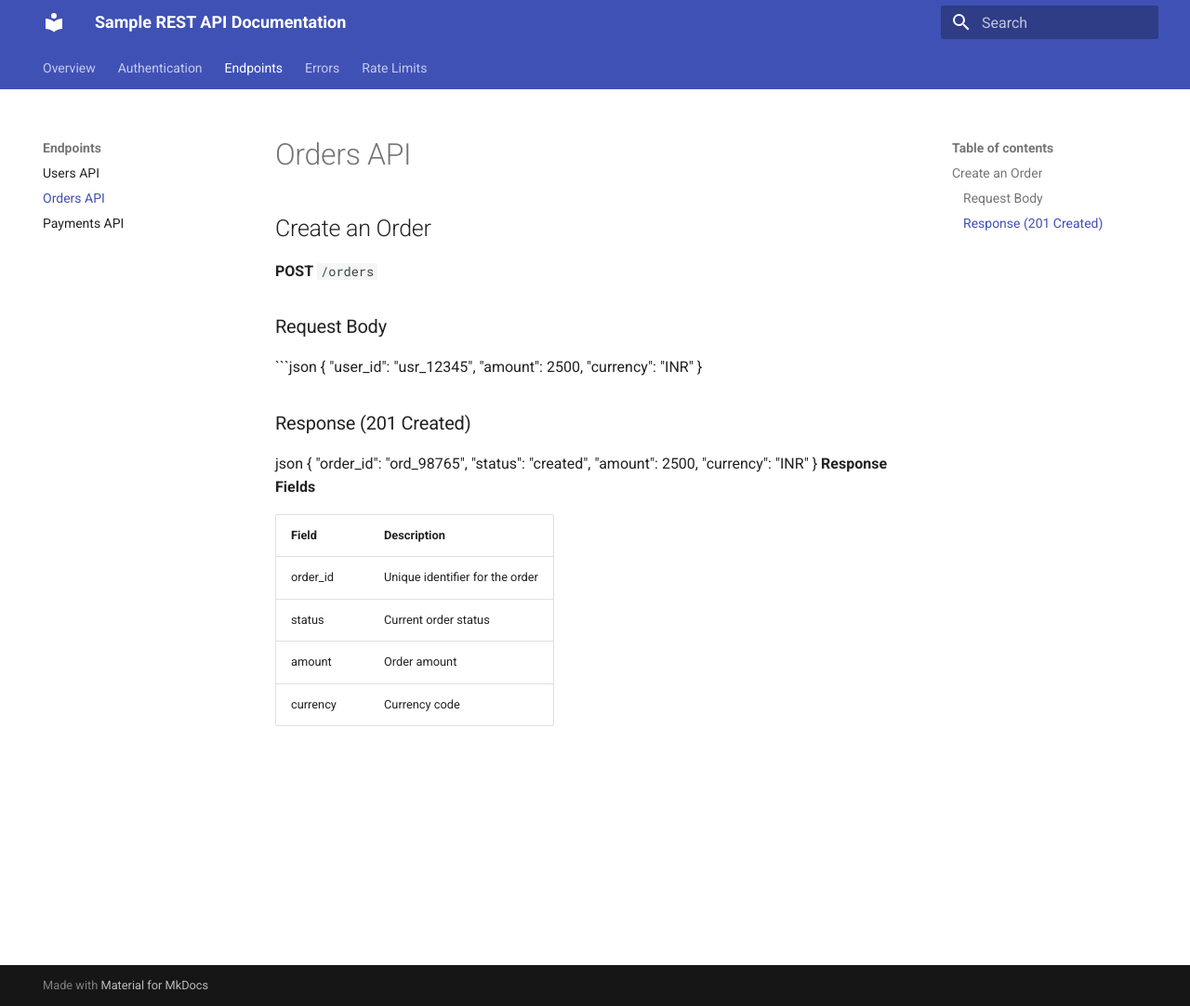
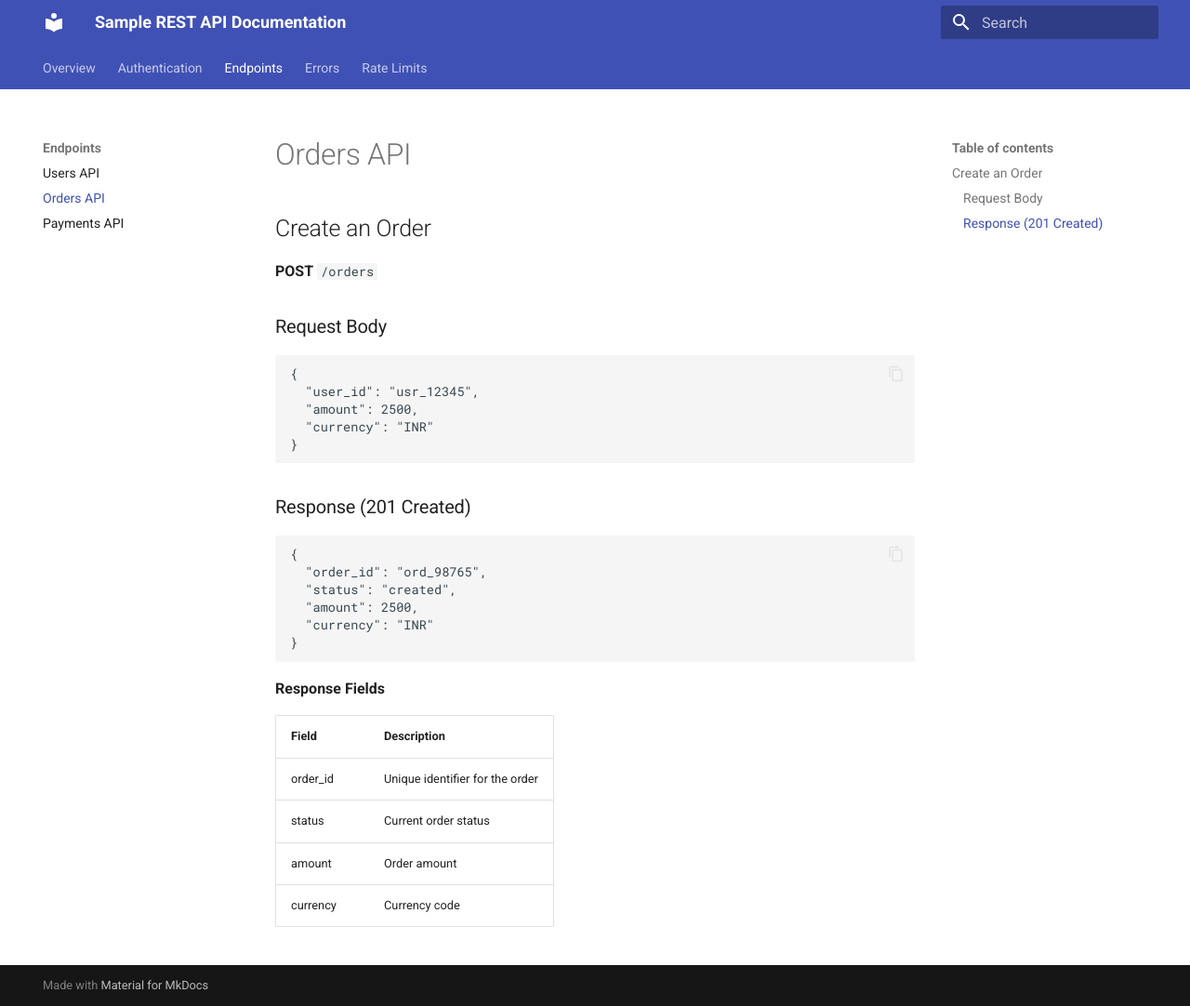
Before and after one commit to john21682/docs-as-code, an MkDocs documentation site: the page built from docs/endpoints/orders.md, in a window 1280 px wide and 1082 px high. Shown: the whole window at 93% size. Built offline with MkDocs 1.6.1 and Material for MkDocs 9.7.7, drawn with Linux system fonts in a browser that asks for light colours.

Commit message:
Fix Orders API request and response formatting

````diff
--- a/docs/endpoints/orders.md
+++ b/docs/endpoints/orders.md
@@ -11,14 +11,17 @@
   "amount": 2500,
   "currency": "INR"
 }
+```
+
 ### Response (201 Created)
-json
+```json
 {
   "order_id": "ord_98765",
   "status": "created",
   "amount": 2500,
   "currency": "INR"
 }
+```
 **Response Fields**
 
 | Field | Description |
````
